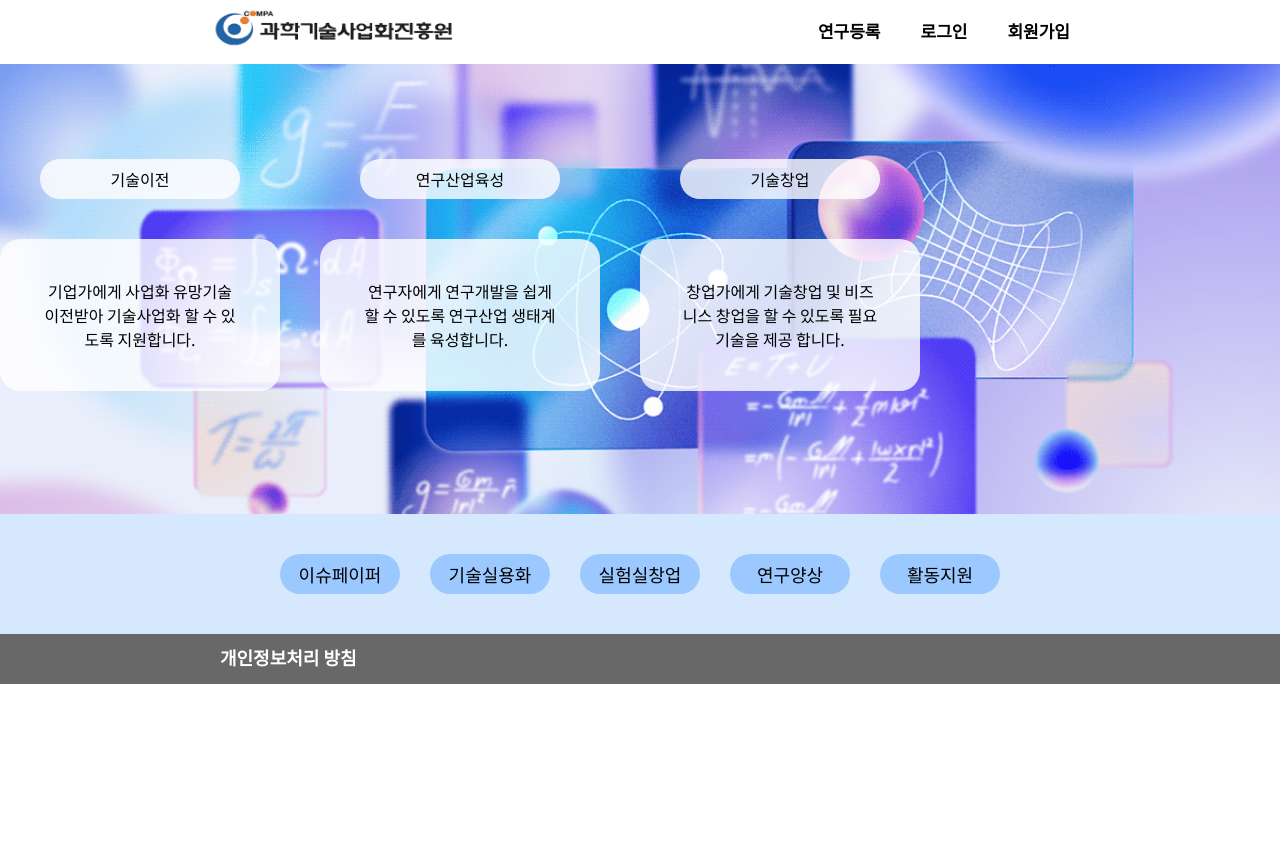
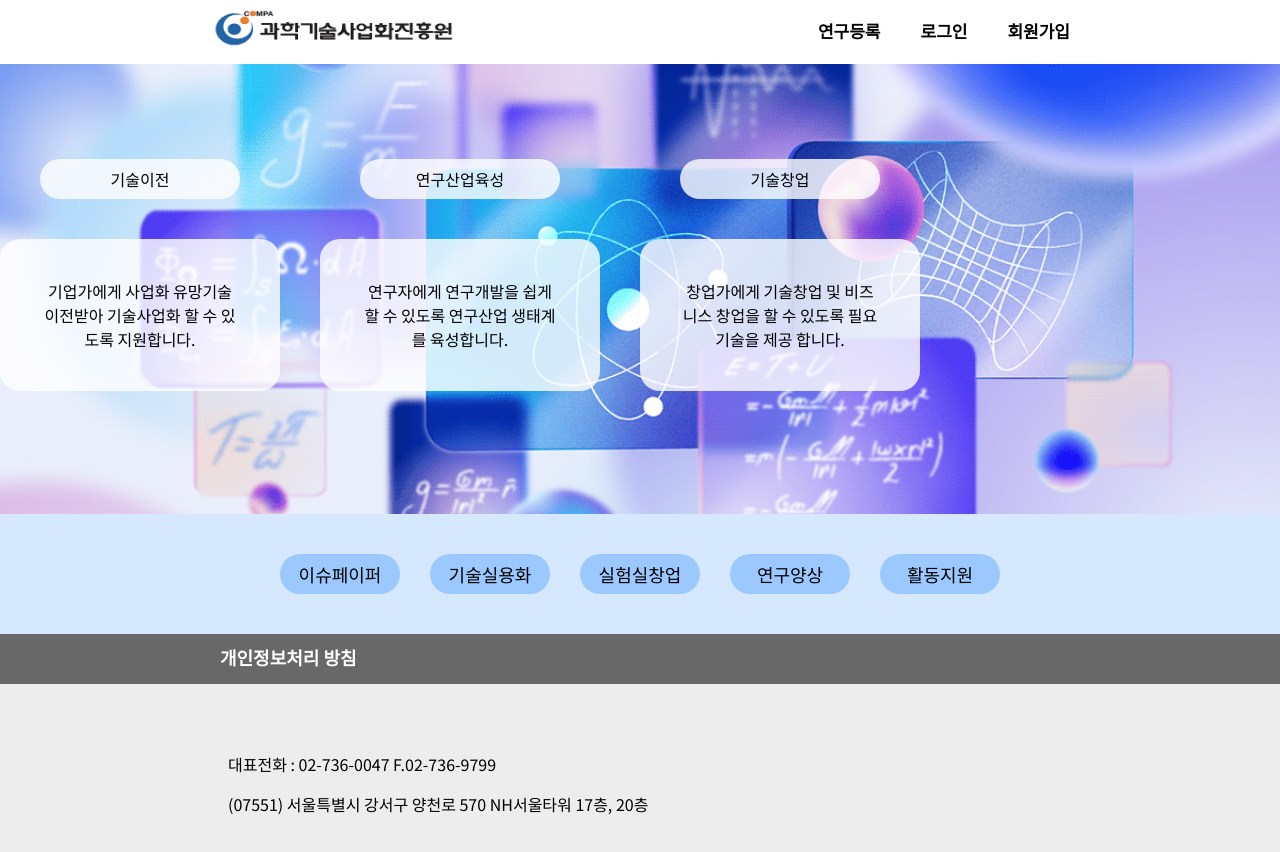
Before and after one commit to 97Project24/Compa, a React (Create React App) app in the folder project/src/main/frontend/: page / in a window 1280 px wide. Shown: the top 852 px of the page. Before the commit the page ends 800 px from the top, so only its background shows below. Built offline with nearby package versions, Linux system fonts and the light colour scheme.

Commit message:
footer 완성

```diff
--- a/project/src/main/frontend/src/components/Footer.js
+++ b/project/src/main/frontend/src/components/Footer.js
@@ -0,0 +1,41 @@
+import React from 'react';
+import styled from 'styled-components';
+
+const Footer = () => {
+    return(
+        <StyledFooter>
+            <Information>
+                <div>대표전화 : 02-736-0047 F.02-736-9799</div>
+                <div>(07551) 서울특별시 강서구 양천로 570 NH서울타워 17층, 20층</div>
+            </Information>
+        </StyledFooter>
+    );
+
+}
+
+export default Footer;
+
+
+const StyledFooter = styled.div`
+  display: flex;
+  justify-content: space-between;
+  align-items: center;
+
+  background-color: #ededed;
+
+  width: 100%;
+  height: 200px;
+
+`;
+
+const Information = styled.div`
+
+  align-items: center;
+
+  div {
+    margin-left: 220px;
+    padding: 8px;
+  }
+
+
+`;
--- a/project/src/main/frontend/src/pages/Main.js
+++ b/project/src/main/frontend/src/pages/Main.js
@@ -5,6 +5,7 @@ import Nav from '../components/Nav';
 import Banner from '../components/Banner';
 import BannerMenu from '../components/BannerMenu';
 import BannerFooter from '../components/BannerFooter';
+import Footer from '../components/Footer';
 
 const Main = () => {
   return (
@@ -14,6 +15,7 @@ const Main = () => {
              <Banner />
              <BannerMenu />
              <BannerFooter />
+             <Footer />
         </NavContainer>
       </StyledMain>
   );
```
